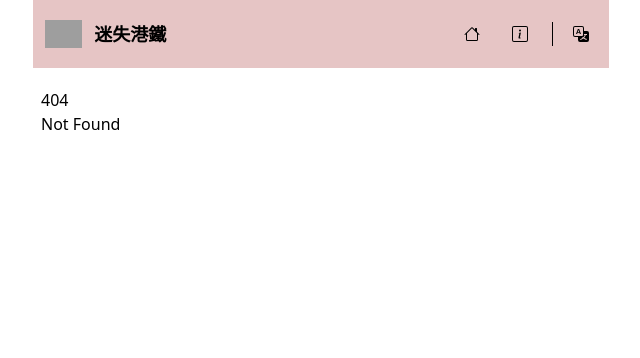
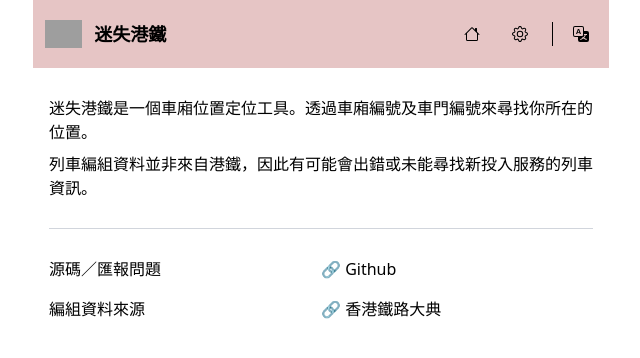
Before and after one commit to markmybytes/lost-in-mtr, a SvelteKit app: page /setting in a window 1280 px wide. Before the commit this address had no page. Shown: the top 358 px of the page, without its empty margins (319-959 px from the left). Built offline with nearby package versions, Linux system fonts and the light colour scheme; grey boxes are pictures that could not be loaded.

Commit message:
Change about page to setting page

```diff
--- /dev/null
+++ b/src/lib/icons/GearIcon.svelte
@@ -0,0 +1,19 @@
+<script lang="ts">
+	let { width = 16, height = 16, fill = 'currentColor' } = $props();
+</script>
+
+<svg
+	xmlns="http://www.w3.org/2000/svg"
+	{width}
+	{height}
+	{fill}
+	class="bi bi-gear"
+	viewBox="0 0 16 16"
+>
+	<path
+		d="M8 4.754a3.246 3.246 0 1 0 0 6.492 3.246 3.246 0 0 0 0-6.492M5.754 8a2.246 2.246 0 1 1 4.492 0 2.246 2.246 0 0 1-4.492 0"
+	/>
+	<path
+		d="M9.796 1.343c-.527-1.79-3.065-1.79-3.592 0l-.094.319a.873.873 0 0 1-1.255.52l-.292-.16c-1.64-.892-3.433.902-2.54 2.541l.159.292a.873.873 0 0 1-.52 1.255l-.319.094c-1.79.527-1.79 3.065 0 3.592l.319.094a.873.873 0 0 1 .52 1.255l-.16.292c-.892 1.64.901 3.434 2.541 2.54l.292-.159a.873.873 0 0 1 1.255.52l.094.319c.527 1.79 3.065 1.79 3.592 0l.094-.319a.873.873 0 0 1 1.255-.52l.292.16c1.64.893 3.434-.902 2.54-2.541l-.159-.292a.873.873 0 0 1 .52-1.255l.319-.094c1.79-.527 1.79-3.065 0-3.592l-.319-.094a.873.873 0 0 1-.52-1.255l.16-.292c.893-1.64-.902-3.433-2.541-2.54l-.292.159a.873.873 0 0 1-1.255-.52zm-2.633.283c.246-.835 1.428-.835 1.674 0l.094.319a1.873 1.873 0 0 0 2.693 1.115l.291-.16c.764-.415 1.6.42 1.184 1.185l-.159.292a1.873 1.873 0 0 0 1.116 2.692l.318.094c.835.246.835 1.428 0 1.674l-.319.094a1.873 1.873 0 0 0-1.115 2.693l.16.291c.415.764-.42 1.6-1.185 1.184l-.291-.159a1.873 1.873 0 0 0-2.693 1.116l-.094.318c-.246.835-1.428.835-1.674 0l-.094-.319a1.873 1.873 0 0 0-2.692-1.115l-.292.16c-.764.415-1.6-.42-1.184-1.185l.159-.291A1.873 1.873 0 0 0 1.945 8.93l-.319-.094c-.835-.246-.835-1.428 0-1.674l.319-.094A1.873 1.873 0 0 0 3.06 4.377l-.16-.292c-.415-.764.42-1.6 1.185-1.184l.292.159a1.873 1.873 0 0 0 2.692-1.115z"
+	/>
+</svg>
--- a/src/routes/+layout.svelte
+++ b/src/routes/+layout.svelte
@@ -5,6 +5,7 @@
 	import TranslateIcon from '$lib/icons/TranslateIcon.svelte';
 	import '../app.css';
 	import { locale } from '$lib/i18n/translations';
+	import GearIcon from '$lib/icons/GearIcon.svelte';
 
 	let { children } = $props();
 
@@ -25,8 +26,8 @@
 				</a>
 			</li>
 			<li>
-				<a href={`${base}/about`} class="flex h-6 w-8 items-center justify-center">
-					<InfoSquareIcon></InfoSquareIcon>
+				<a href={`${base}/setting`} class="flex h-6 w-8 items-center justify-center">
+					<GearIcon></GearIcon>
 				</a>
 			</li>
 			<li class="border-s ps-3">
```
Also changed, not shown: src/routes/setting/+page.svelte (renamed from src/routes/about/+page.svelte).
